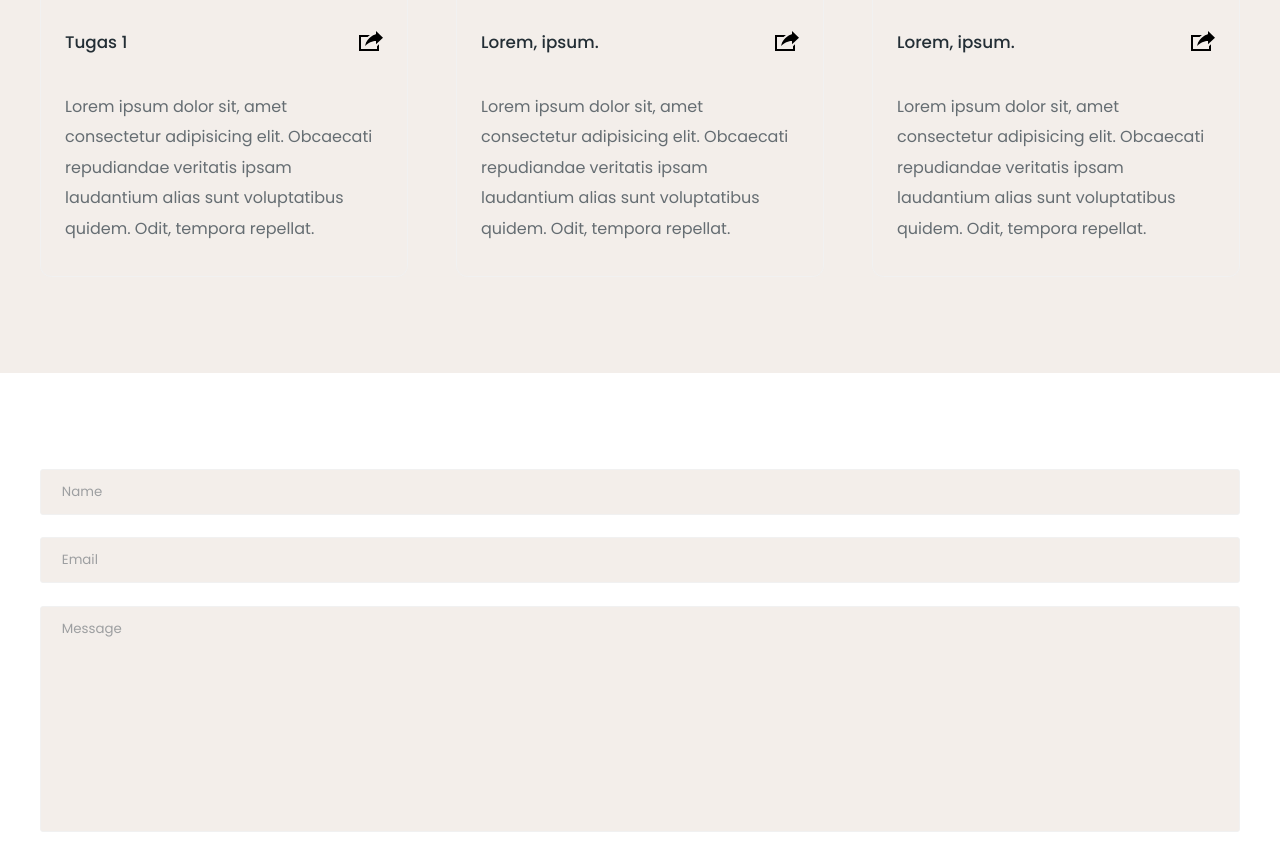
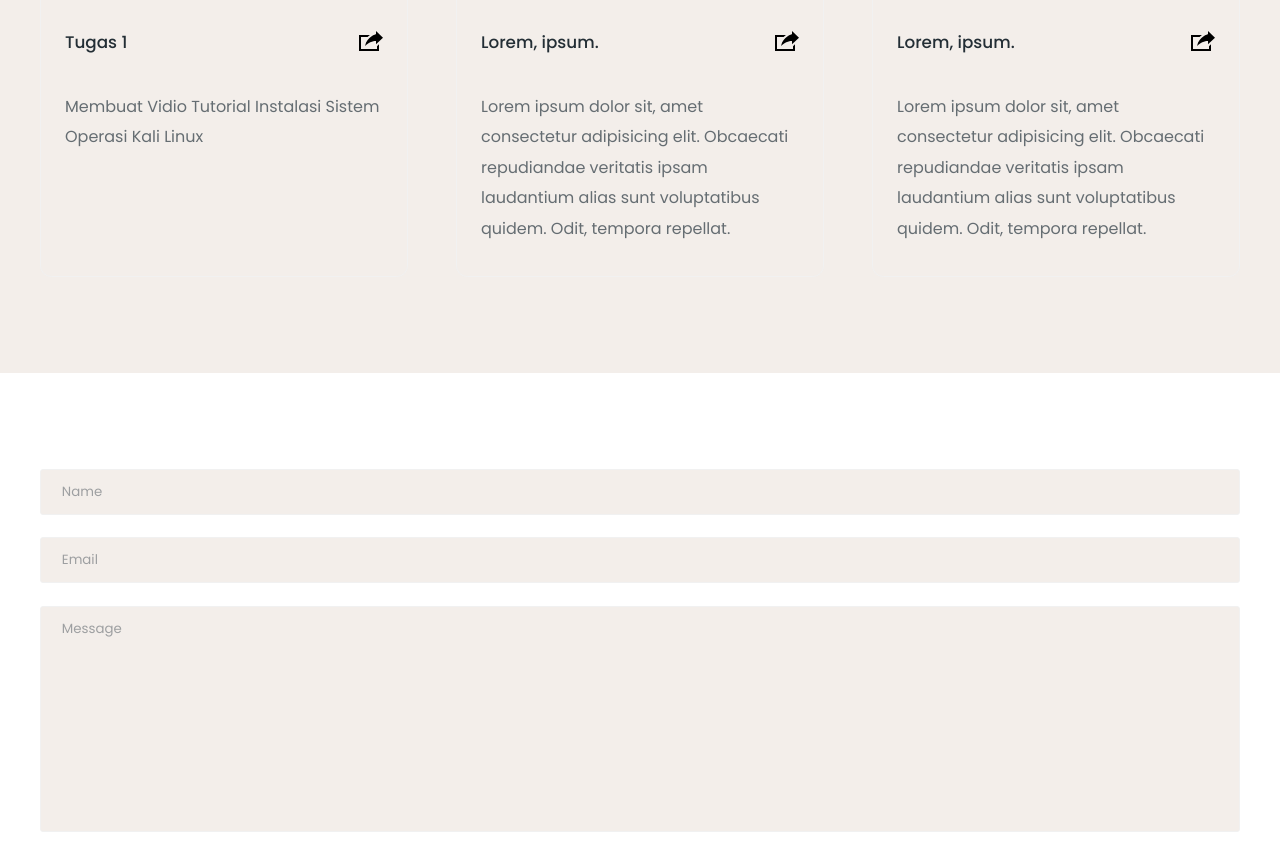
Before and after one commit to ariefRA21/UTS-UAS_SisTer, a plain HTML site: page index.html in a window 1280 px wide. Shown: the part 1267-2125 px from the top of the page. Drawn offline with Linux system fonts and the light colour scheme.

Commit message:
index.html

```diff
--- a/index.html
+++ b/index.html
@@ -100,7 +100,7 @@
                 <!-- <div>Tailwind</div> -->
               </div>
 
-              <p>Lorem ipsum dolor sit, amet consectetur adipisicing elit. Obcaecati repudiandae veritatis ipsam laudantium alias sunt voluptatibus quidem. Odit, tempora repellat.</p>
+              <p>Membuat Vidio Tutorial Instalasi Sistem Operasi Kali Linux</p>
             </div>
           </div>
 
```
